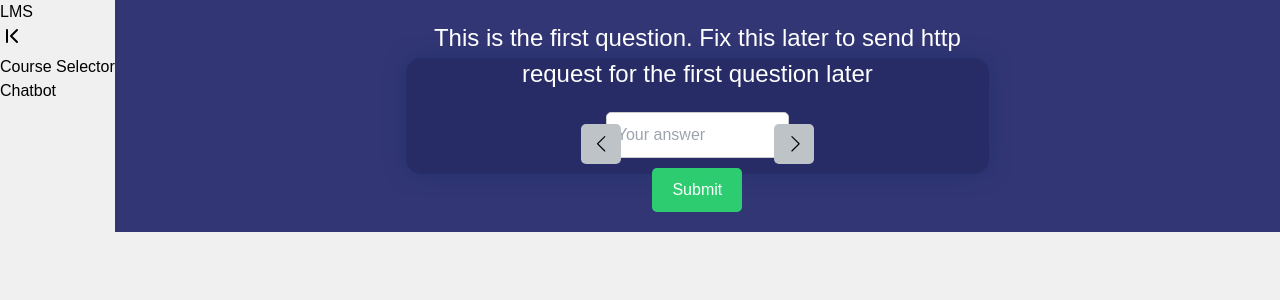
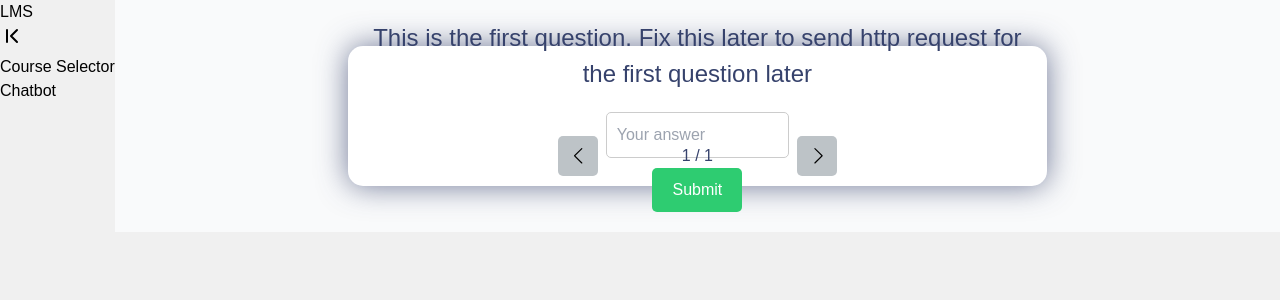
Before and after one commit to NSP909/hackUMBC, a React (Vite) app in the folder frontend/: page /study in a window 1280 px wide. Both pictures are taken after a click on the button "CMSC351". Shown: the top 300 px of the page. Built offline with nearby package versions, Linux system fonts and the light colour scheme; what @nextui-org/react would draw is missing.

Commit message:
changed some color

```diff
--- a/frontend/src/components/study/QuestionPanel.module.css
+++ b/frontend/src/components/study/QuestionPanel.module.css
@@ -3,20 +3,20 @@
     flex-direction: column;
     justify-content: center;
     align-items: center;
-    height: 50%;
-    width: 50%;
+    height: 60%;
+    width: 60%;
     text-align: center;
-    background-color: #272C66;
+    background-color: #ffffff;
     padding: 20px;
     border-radius: 15px;
-    box-shadow: 0px 0px 20px rgba(31, 49, 109, 0.7);
+    box-shadow: 0px 0px 30px rgba(54, 66, 108, 0.7);
     position: relative;
   }
 
   .questionPanel h3 {
     font-size: 1.5rem;
     margin-bottom: 20px;
-    color: #fff;
+    color: rgb(54, 66, 108);
   }
 
   .writtenQuiz {
@@ -83,7 +83,7 @@
 
   .questionIndex {
     font-size: 1rem;
-    color: #fff;
+    color: rgb(54, 66, 108);
     margin: 0;
   }
 
--- a/frontend/src/components/study/Study.module.css
+++ b/frontend/src/components/study/Study.module.css
@@ -44,5 +44,5 @@
     justify-content: center;
     align-items: center;
     height: 100%;
-    background-color: #323674;
+    background-color: #f9fafb;
   }
```
